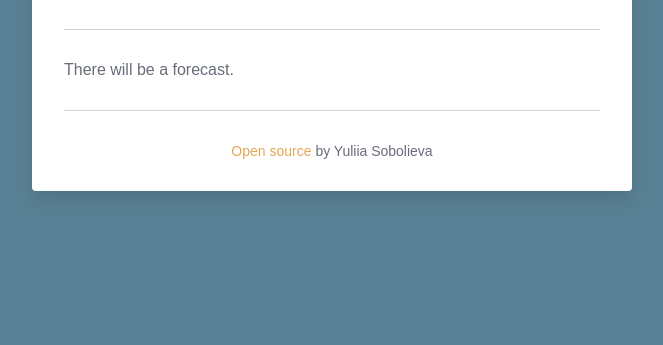
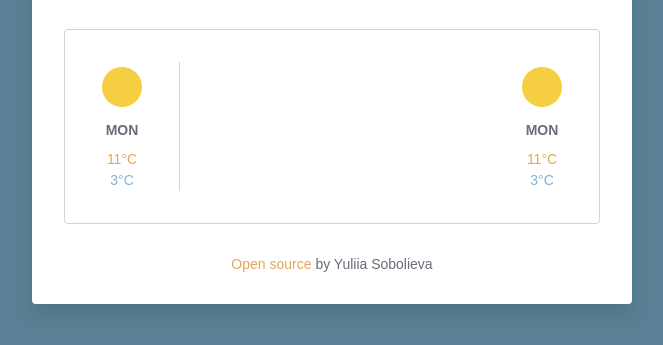
Before and after one commit to julchides/shecodes-weather-app, a plain HTML site: page index.html in a window 1280 px wide. Shown: the part 281-626 px from the top of the page, without its empty margins (308-971 px from the left). Drawn offline with nearby package versions, Linux system fonts and the light colour scheme; no server answers.

Commit message:
Add forecast html & css

```diff
--- a/index.html
+++ b/index.html
@@ -26,7 +26,7 @@
         </button>
       </div>
       <!-- City -->
-      <div class="block-container">
+      <div class="city-container">
         <h1 class="city-name" id="city-name"></h1>
         <ul class="date">
           <li>Last updated:</li>
@@ -37,7 +37,7 @@
         </ul>
       </div>
       <!-- Current weather -->
-      <div class="block-container">
+      <div class="current-weather-container">
         <img
           class="current-weather-icon"
           src=""
@@ -59,7 +59,32 @@
         </ul>
       </div>
       <!-- Forecast -->
-      <div class="block-container">There will be a forecast.</div>
+      <div class="forecast">
+        <ul class="forecast-list">
+          <li class="forecast-list-item">
+            <img
+              class="forecast-list-icon"
+              src="./images/clear.svg"
+              alt=""
+              id="forecast-list-icon"
+            />
+            <p class="forecast-day" id="forecast-day">Mon</p>
+            <p class="forecast-temp-max" id="forecast-temp-max">11°C</p>
+            <p class="forecast-temp-min" id="forecast-temp-min">3°C</p>
+          </li>
+          <li class="forecast-list-item">
+            <img
+              class="forecast-list-icon"
+              src="./images/clear.svg"
+              alt=""
+              id="forecast-list-icon"
+            />
+            <p class="forecast-day" id="forecast-day">Mon</p>
+            <p class="forecast-temp-max" id="forecast-temp-max">11°C</p>
+            <p class="forecast-temp-min" id="forecast-temp-min">3°C</p>
+          </li>
+        </ul>
+      </div>
       <!-- Github -->
       <div class="github-link">
         <a
--- a/src/style.css
+++ b/src/style.css
@@ -13,6 +13,8 @@
   --shadow: rgba(0, 0, 0, 0.1);
   /* transition */
   --default-trans: all 500ms ease;
+  /* border radius */
+  --default-radius: 0.25rem;
 }
 
 /* General styles */
@@ -57,16 +59,16 @@ body {
   padding: 2rem;
   color: var(--text-main);
   background: var(--back-app);
-  border-radius: 0.25rem;
+  border-radius: var(--default-radius);
   box-shadow: 0px 10px 20px var(--shadow);
 }
 
-.block-container {
+.city-container,
+.current-weather-container {
   padding: 2rem 0;
   display: flex;
   align-items: center;
   justify-content: space-between;
-  border-bottom: 1px solid var(--border);
 }
 
 /* Search */
@@ -88,7 +90,7 @@ body {
   padding: 0.5rem 1rem 0.4rem 1rem;
   font-size: 1rem;
   border: 1px solid var(--border);
-  border-radius: 0.25rem;
+  border-radius: var(--default-radius);
 }
 
 .search-button {
@@ -115,7 +117,7 @@ body {
   background: none;
   border: 2px solid var(--accent-secondary);
   color: var(--accent-secondary);
-  border-radius: 4px;
+  border-radius: var(--default-radius);
   transition: var(--default-trans);
   cursor: pointer;
 }
@@ -126,6 +128,10 @@ body {
 }
 
 /* City header */
+
+.city-container {
+  border-bottom: 1px solid var(--border);
+}
 
 .date {
   min-width: 200px;
@@ -191,6 +197,50 @@ body {
 }
 /* Forecast */
 
+.forecast {
+  margin: 0 auto;
+  border: 1px solid var(--border);
+  border-radius: var(--default-radius);
+}
+
+.forecast-list {
+  padding: 2rem 0;
+  display: flex;
+  justify-content: space-between;
+  font-size: 0.875rem;
+  line-height: 1.5em;
+  text-align: center;
+}
+
+.forecast-list-item {
+  padding: 0 2rem;
+  border-right: 1px solid var(--border);
+}
+
+.forecast-list-item:last-child {
+  border: none;
+}
+
+.forecast-list-icon {
+  width: 100%;
+  max-width: 50px;
+  margin: auto 0;
+}
+
+.forecast-day {
+  margin: 0.5rem 0;
+  font-weight: 700;
+  text-transform: uppercase;
+}
+
+.forecast-temp-max {
+  color: var(--accent-main);
+}
+
+.forecast-temp-min {
+  color: var(--accent-secondary);
+}
+
 /* Github */
 
 .github-link {
```
